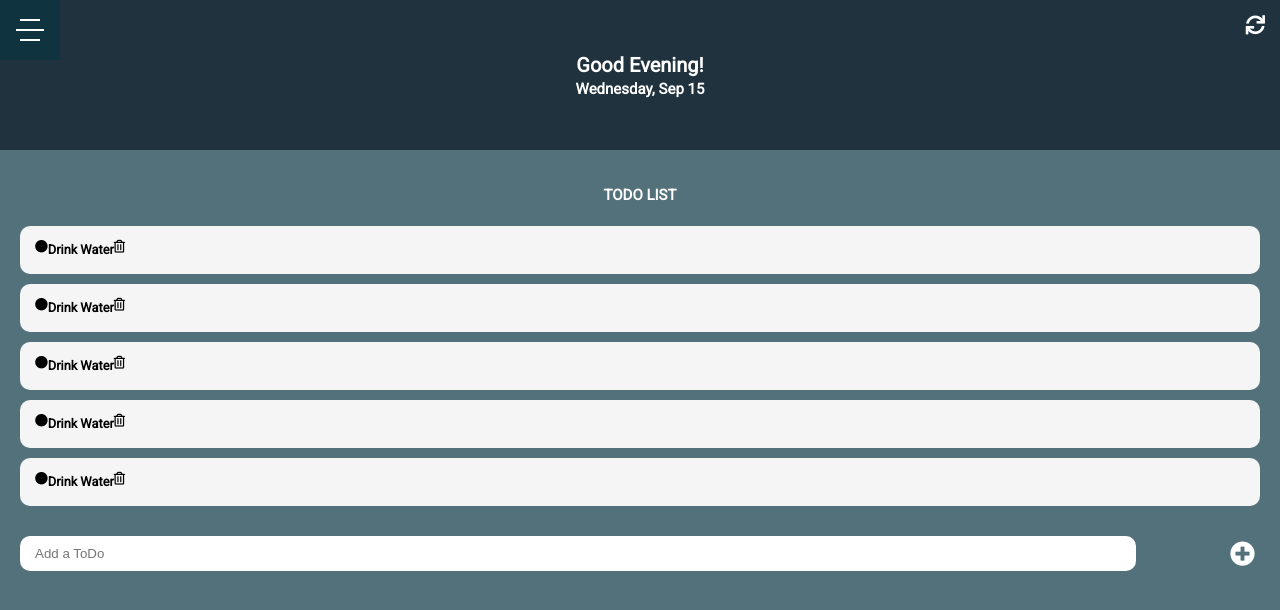
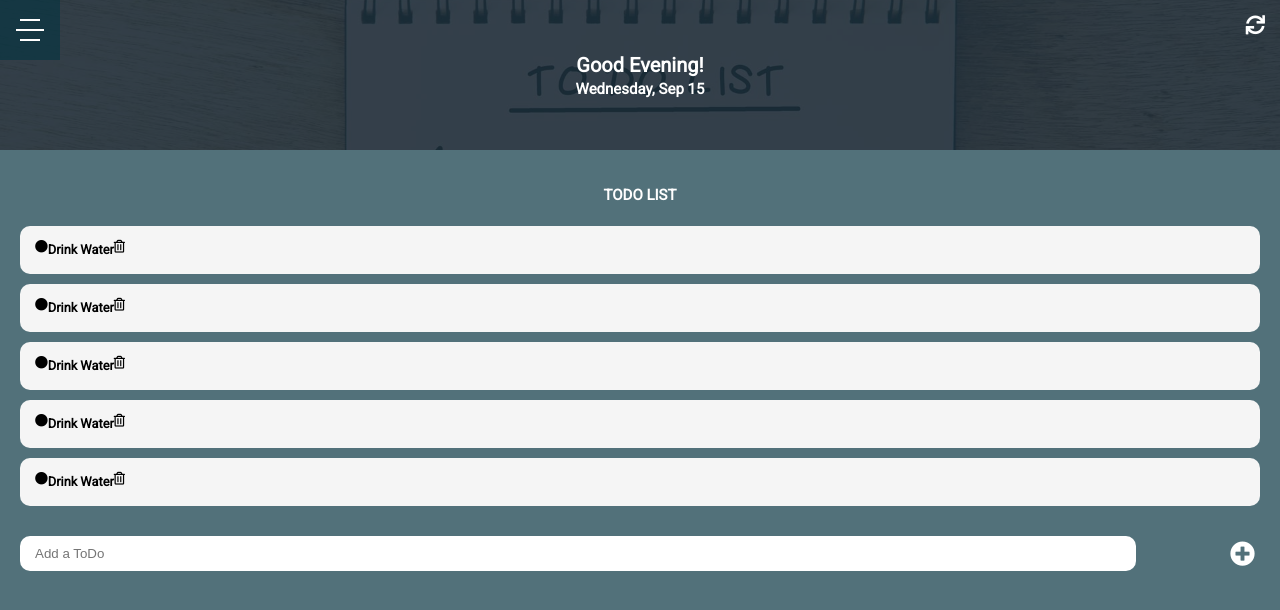
Before and after one commit to mxnuel-en/ToDo-Website, a plain HTML site: page todo.html in a window 1280 px wide. Drawn offline with Linux system fonts and the light colour scheme.

Commit message:
background image fixing

```diff
--- a/css/index.css
+++ b/css/index.css
@@ -27,7 +27,7 @@ header {
 }
 header::before {
      content: '';
-     background: url(images/bg-image.jpeg) no-repeat center center/cover;
+     background: url(../images/bg-image.jpeg) no-repeat center center/cover;
      position: absolute;
      top: 0;
      left: 0;
--- a/css/todo.css
+++ b/css/todo.css
@@ -27,7 +27,7 @@ header{
 }
 header::before {
      content: '';
-     background: url(images/bg-image.jpeg) no-repeat center center/cover;
+     background: url(../images/bg-image.jpeg) no-repeat center center/cover;
      position: absolute;
      top: 0;
      left: 0;
```
Also changed, not shown: index.html (+1 -1 lines).
